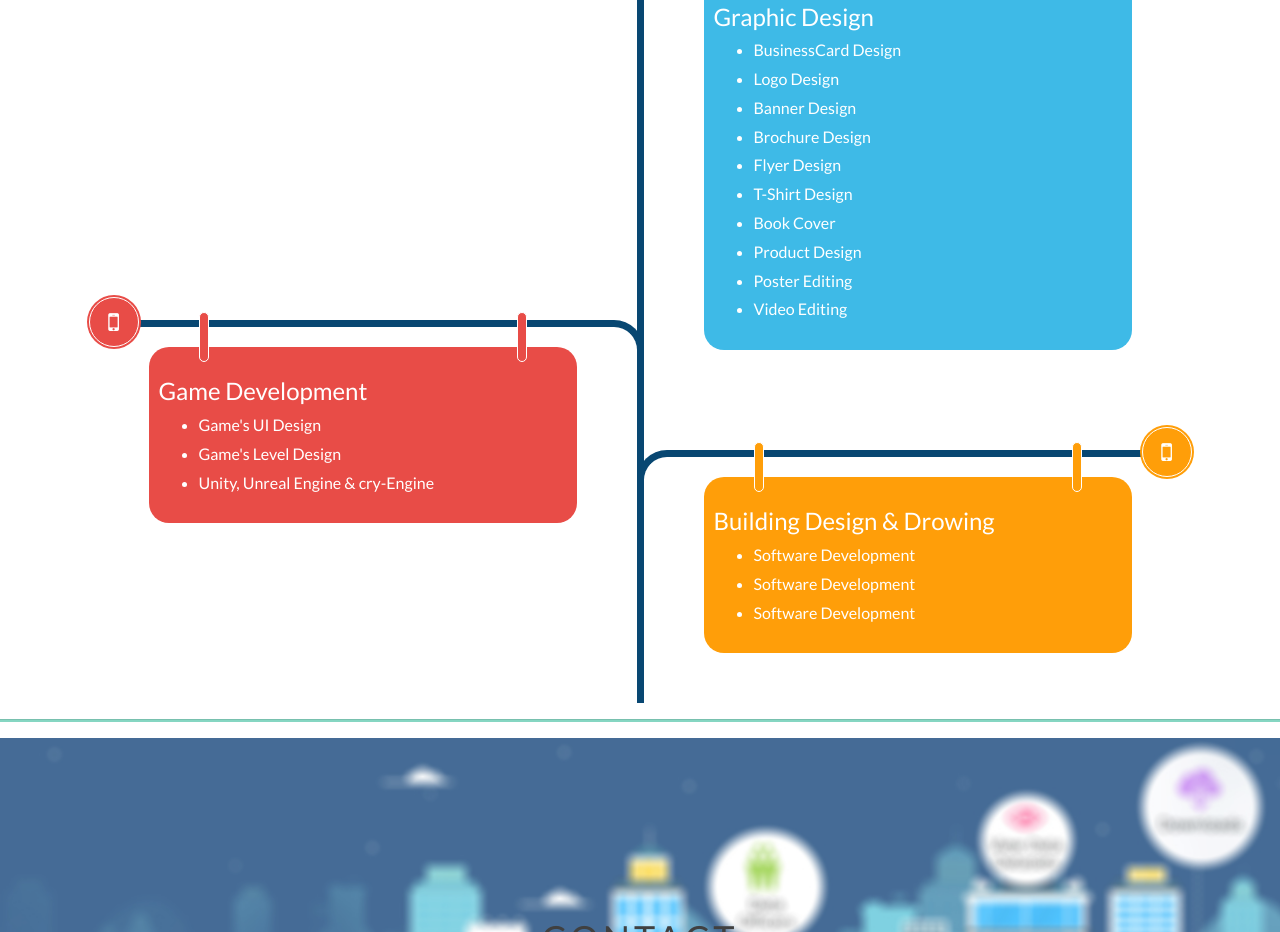
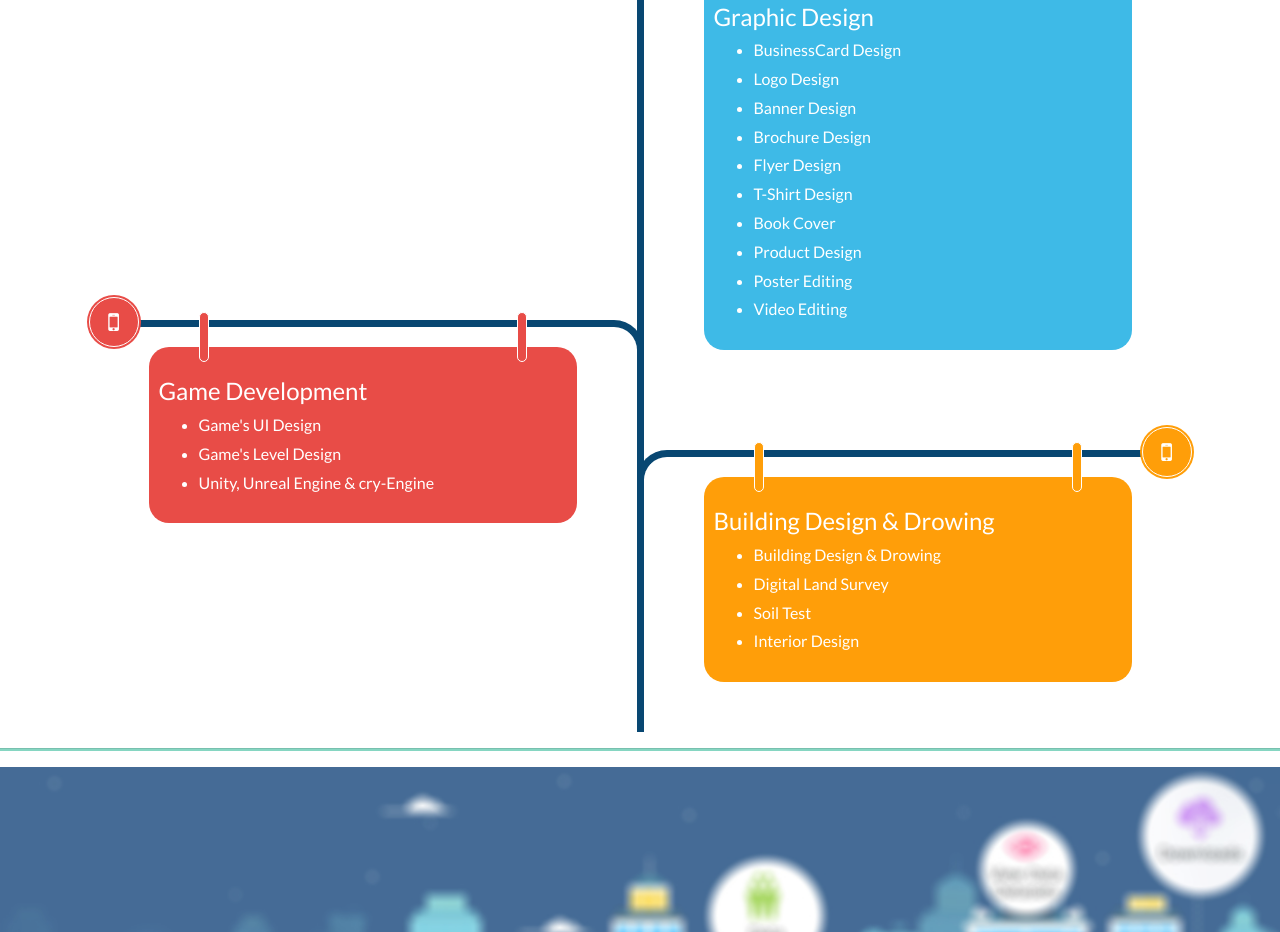
Before and after one commit to ArafatTheGoldenBoy/2p2, a plain HTML site: page 2p2website/p2p.html in a window 1280 px wide. Shown: the part 5437-6369 px from the top of the page. Drawn offline with nearby package versions, Linux system fonts and the light colour scheme.

Commit message:
feature complete

```diff
--- a/2p2website/p2p.html
+++ b/2p2website/p2p.html
@@ -495,9 +495,10 @@
                   <h3 class="title">Building Design & Drowing</h3>
                   <p class="description">
                     <ul>
-                      <li>Software Development</li>
-                      <li>Software Development</li>
-                      <li>Software Development</li>
+                      <li>Building Design & Drowing</li>
+                      <li>Digital Land Survey</li>
+                      <li>Soil Test</li>
+                      <li>Interior Design</li>
                     </ul>
                   </p>
               </a>
```
